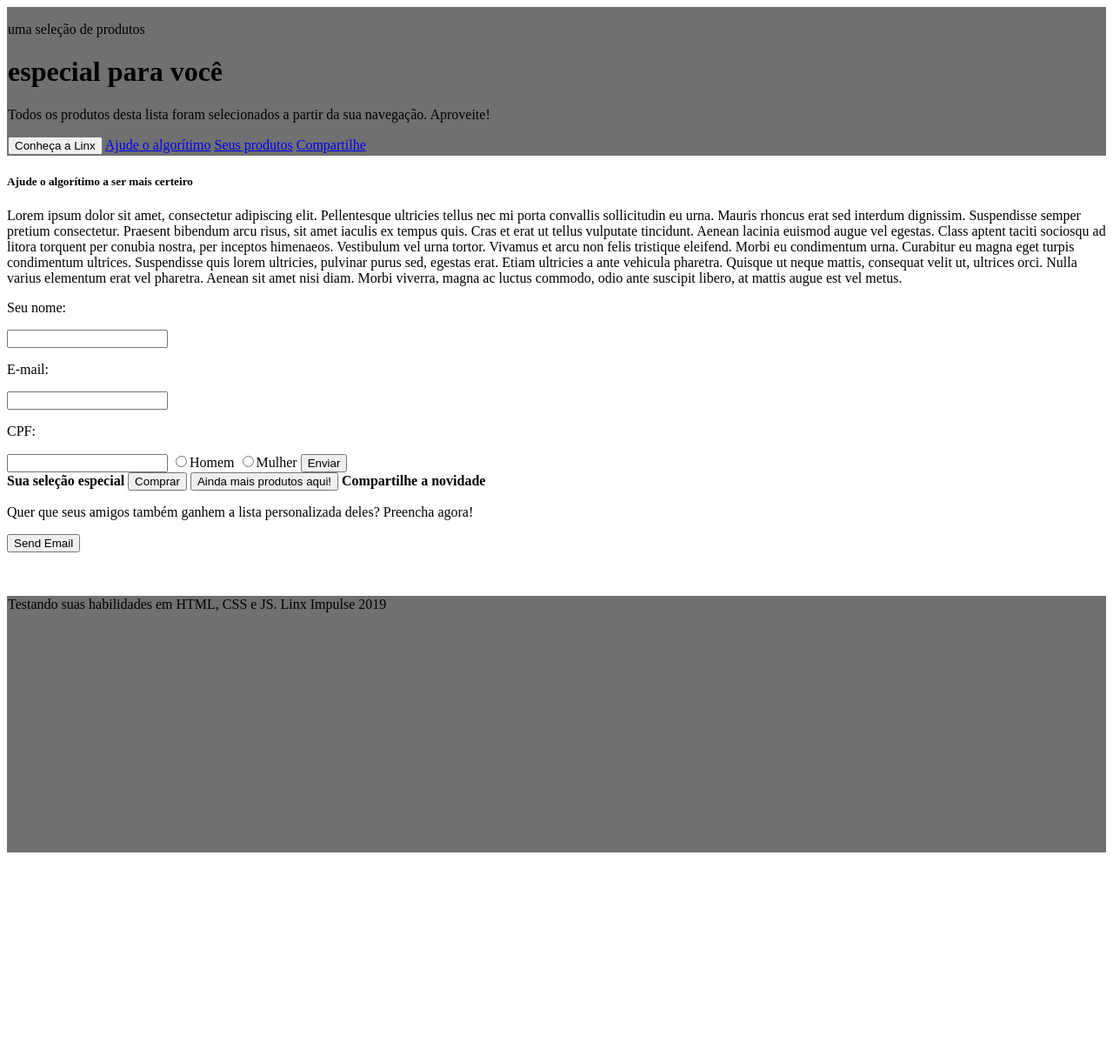
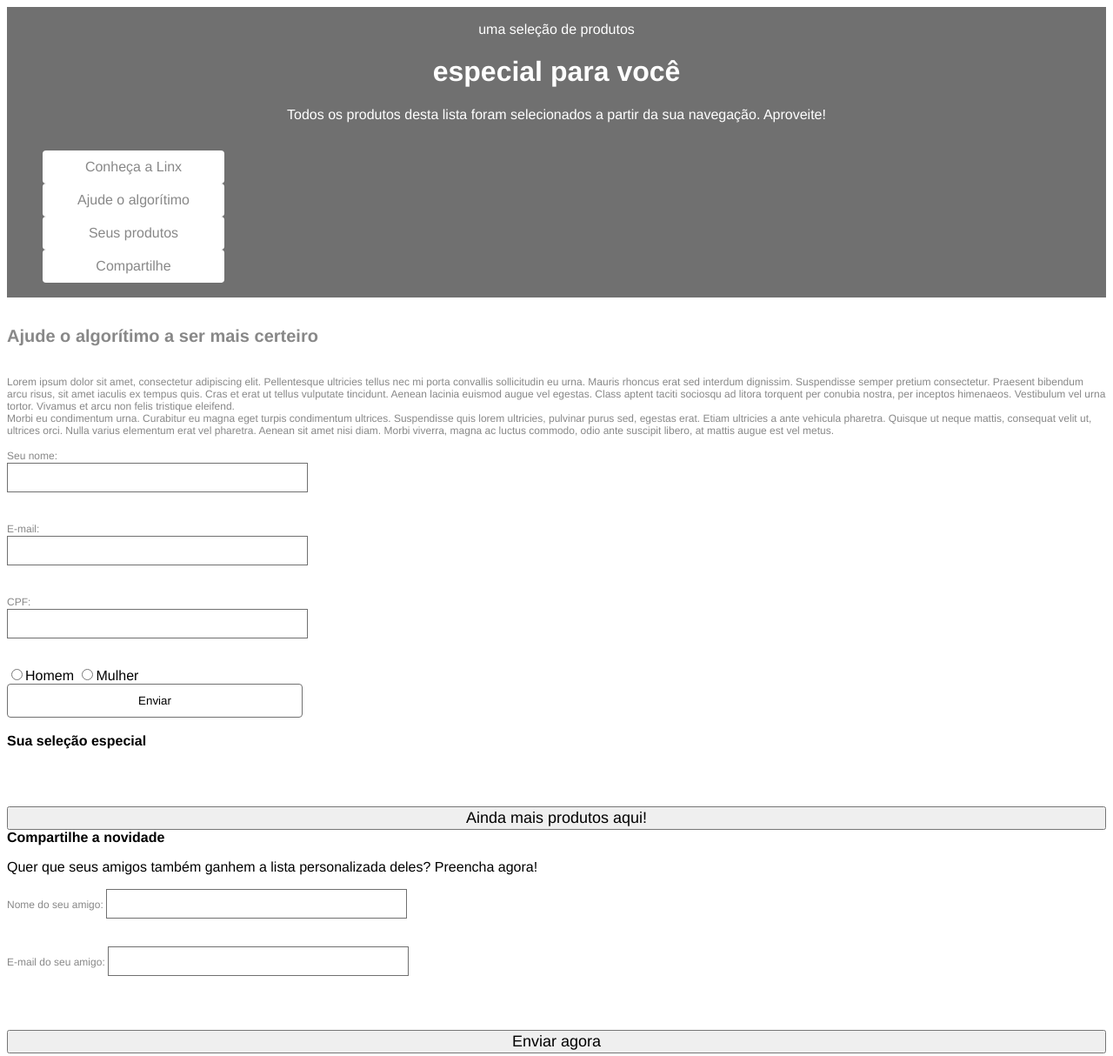
Before and after one commit to AbnerAWR/DesafioLinx, a plain HTML site: page html/index.html in a window 1280 px wide. Shown: the top 1214 px of the page at 87% size. Before the commit the page ends 988 px from the top, so only its background shows below. Drawn offline with Linux system fonts and the light colour scheme; no server answers.

Commit message:
change validade shared/update basic CSS

```diff
--- /dev/null
+++ b/css/style.css
@@ -0,0 +1,176 @@
+* {
+    font-family: Helvetica;
+    outline: none;
+}
+
+/* Header */
+header {
+    background: #707070 0% 0% no-repeat padding-box;
+    border: 1px solid #707070;
+}
+
+header p{
+    text-align: center;
+    font: normal normal normal 14px/16px;
+    color: #FFFFFF;
+}
+
+h1{
+    text-align: center;
+    letter-spacing: 0px;
+    color: #FFFFFF;
+}
+
+header nav{
+    justify-content: space-between;
+}
+
+header .menu{
+    display: flex;
+}
+
+
+header nav a{
+    display: flex;
+    justify-content: space-between;
+    align-items: center;
+    padding: 20px;
+}
+
+header.menu{
+    width: 100px;
+    margin: 10px;
+    text-align: center;
+    line-height: 75px;
+    font-size: 30px;
+}
+
+
+ul li{
+    list-style: none;
+}
+
+a{
+    color: #888888;
+}
+
+a.btn{
+    background: #FFFFFF 0% 0% no-repeat padding-box;
+    border-radius: 4px;
+    text-align: center;
+    border: 0%;
+    display: block;
+    padding: 10px 40px;
+    text-decoration: none;
+}
+a.btn:hover{
+    text-decoration: none;
+    background-color: #00000029;
+    color: #fff;
+}
+
+
+/* Body */
+
+div.body-help h5{
+    text-align: left;
+    font-size: 20px;
+    letter-spacing: 0px;
+    color: #888888;
+    opacity: 1;
+}
+
+div.body-help p{
+    text-align: left;
+    font-size: 12px;
+    letter-spacing: 0px;
+    color: #888888;
+}
+
+form label{
+    font: "Helvetica Neue";
+    font-size: 12px;
+    text-align: left;
+
+    letter-spacing: 0px;
+    color: #888888;
+}
+
+form div input{
+    top: 441px;
+    left: 870px;
+    width: 340px;
+    height: 30px;
+    background: #FFFFFF 0% 0% no-repeat padding-box;
+    border: 1px solid #707070;
+    margin-bottom: 2rem;
+
+}
+
+.btn-send{
+    top: 670px;
+    left: 870px;
+    width: 340px;
+    height: 39px;
+    background: #FFFFFF 0% 0% no-repeat padding-box;
+    border: 1px solid #707070;
+    border-radius: 4px;
+}
+
+.btn-more-send{
+    margin-top: 40px;
+	width: 300px;
+	font-size: 18px;
+    margin-top: 30px;
+	text-align: center;
+    width: 100%;
+    margin-top: 30px;
+}
+
+.products-section .container .teste{
+    display: inline;
+}
+
+.btn-buy{
+    top: 1180px;
+    left: 286px;
+    width: 200px;
+    height: 30px;
+    background: #FFFFFF 0% 0% no-repeat padding-box;
+    border: 1px solid #707070;
+    border-radius: 4px;
+}
+.products-section .container .image{
+    top: 860px;
+    left: 286px;
+    width: 200px;
+    height: 150px;
+    background: #FFFFFF 0% 0% no-repeat padding-box;
+    border: 1px solid #707070;
+}
+
+
+
+/* Footer */
+footer {
+    margin-top: 50px;
+    height: 293px;
+    background: #707070 0% 0% no-repeat padding-box;
+    border: 1px solid #707070;
+}
+
+footer {
+
+display: table;
+width: calc(100% - 40px);
+transform: scale(1, -1);
+}
+
+footer div {
+    margin: 30px 0 100px;
+}
+
+footer div p {
+    text-align: center;
+    transform: scale(1, -1);
+}
--- a/html/index.html
+++ b/html/index.html
@@ -5,137 +5,121 @@
     <meta http-equiv="X-UA-Compatible" content="IE=edge">
     <meta name="viewport" content="width=device-width, initial-scale=1.0">
     <title>Document</title>
+    <link rel="stylesheet" href="../css/style.css" />
 </head>
 
-<style>
+<header class="header">
 
-    header {
-        background: #707070 0% 0% no-repeat padding-box;
-        border: 1px solid #707070;
-        opacity: 1;
-    }
-
-    footer {
-        margin-top: 50px;
-        height: 293px;
-        background: #707070 0% 0% no-repeat padding-box;
-        border: 1px solid #707070;
-        opacity: 1;
-    }
-
-    a.button {
-    -webkit-appearance: button;
-    -moz-appearance: button;
-    appearance: button;
-
-    text-decoration: none;
-    color: initial;
-}
-
-
-</style>
-
-<header class="header">
+    <div>
         <p>uma seleção de produtos</p>
 
         <h1>especial para você</h1>
 
         <p>Todos os produtos desta lista foram selecionados a partir da sua navegação. Aproveite!</p>
+    </div>
 
-    <button onclick="location.href='https://www.linx.com.br/quem-somos/'" type="button">Conheça a Linx</button>
-    <a href="#id-ajudeOAlgoritimo">Ajude o algorítimo</a>
-    <a href="#id-seusProdutos">Seus produtos</a>
-    <a href="#id-compartilhe">Compartilhe</a>
-
+            <nav class="menu">
+                <ul>
+                <li><a class="btn" href="https://www.linx.com.br/quem-somos/" target="_blank">Conheça a Linx</a></li>
+                <li><a class="btn" href="#id-ajudeOAlgoritimo">Ajude o algorítimo</a></li>
+                <li><a class="btn" href="#id-seusProdutos">Seus produtos</a></li>
+                <li><a class="btn" href="#id-compartilhe">Compartilhe</a></li>
+                </ul>
+            </nav>
 
 </header>
 <body>
 
-    <!-- Seguir
-    [x] CSS simples
-    [x] Funcionalidade de enviar email
-    [ ] Aparecer o produtos em grid
-    [ ] Botão mostrar mais
-    [ ] CSS Bonito
-    -->
-
-    <!-- corpo -->
-
-    <!-- GRID 2 -->
+    <div class="body-help" id="id-ajudeOAlgoritimo">
         <h5>Ajude o algorítimo a ser mais certeiro</h5>
 
-    <p>Lorem ipsum dolor sit amet, consectetur adipiscing elit. Pellentesque ultricies tellus nec mi porta convallis sollicitudin eu urna.
+        <p>
+            Lorem ipsum dolor sit amet, consectetur adipiscing elit. Pellentesque ultricies tellus nec mi porta convallis sollicitudin eu urna.
             Mauris rhoncus erat sed interdum dignissim. Suspendisse semper pretium consectetur.
             Praesent bibendum arcu risus, sit amet iaculis ex tempus quis. Cras et erat ut tellus vulputate tincidunt.
             Aenean lacinia euismod augue vel egestas. Class aptent taciti sociosqu ad litora torquent per conubia nostra, per inceptos himenaeos. Vestibulum vel urna tortor.
-    Vivamus et arcu non felis tristique eleifend. Morbi eu condimentum urna. Curabitur eu magna eget turpis condimentum ultrices.
+            Vivamus et arcu non felis tristique eleifend. <br>
+            Morbi eu condimentum urna. Curabitur eu magna eget turpis condimentum ultrices.
             Suspendisse quis lorem ultricies, pulvinar purus sed, egestas erat. Etiam ultricies a ante vehicula pharetra.
             Quisque ut neque mattis, consequat velit ut, ultrices orci. Nulla varius elementum erat vel pharetra. Aenean sit amet nisi diam.
-    Morbi viverra, magna ac luctus commodo, odio ante suscipit libero, at mattis augue est vel metus.</p>
+            Morbi viverra, magna ac luctus commodo, odio ante suscipit libero, at mattis augue est vel metus.
+        </p>
+    </div>
 
-    <p>Seu nome:</p>
+    <form class="form" action="" method="post">
+
+        <div class=name>
+            <label  for="name">Seu nome:</label><br>
             <input type="">
-    <p>E-mail:</p>
+        </div>
+
+        <div class="email">
+            <label  for="email">E-mail:</label><br>
             <input type="">
-    <p>CPF:</p>
+        </div>
+
+        <div class="cpf">
+            <label  for="name">CPF:</label><br>
             <input type="">
+        </div>
 
-    <input TYPE="Radio" Name="Gender" Value="Homem">Homem
-    <input TYPE="Radio" Name="Gender" Value="Mulher">Mulher
+        <div class="gender"></div>
+        <input  TYPE="Radio" Name="Gender" Value="Homem">Homem
+        <input  TYPE="Radio" Name="Gender" Value="Mulher">Mulher
+        <br>
+        <input class="btn-send" value="Enviar" type="submit">
 
-    <button>Enviar</button>
+    </form>
 
     <br>
 
-    <div class="container"></div>
+    <section class="products-section" id="id-seusProdutos">
 
         <strong>Sua seleção especial</strong>
 
+        <div class="container"></div>
+
+        <br>
+        <br>
+        <input type="button" class="btn-more-send" onclick="Get()" value="Ainda mais produtos aqui!"></button>
+    </section>
     <!-- Cards de produtos aqui -->
-    <button>Comprar</button>
 
-    <button>Ainda mais produtos aqui!</button>
 
-    <strong>Compartilhe a novidade</strong>
+    <strong id="id-compartilhe">Compartilhe a novidade</strong>
 
     <p>Quer que seus amigos também ganhem a lista personalizada deles? Preencha agora!</p>
 
+        <form method="post" action="">
+            <div>
+                <label>Nome do seu amigo: </label>
+                <input required type="text">
+                <span class="error"></span>
 
+                <br>
+                <label>E-mail do seu amigo: </label>
+                <input required type="email">
+                <span class="error"></span>
+                <br>
 
-        <form method="post">
-            <input type="button" value="Send Email" onclick="sendEmail()"/>
+                <button class="btn-more-send" type="submit" onclick="validadeFields()">Enviar agora</button>
+            </div>
         </form>
 
-
-
     <!-- footer -->
-    <footer>Testando suas habilidades em HTML, CSS e JS. Linx Impulse 2019</footer>
+    <footer>
+        <div>
+            <p>
+                Testando suas habilidades em HTML, CSS e JS.<br>
+                Linx Impulse<br>
+                2019
+            </p>
+        </div>
+    </footer>
 
 
     <script src="../script/ConsultAPI.js"></script>
     <script src="https://smtpjs.com/v3/smtp.js"></script>
+
 </body>
-
-
-<script>
-
-
-    function sendEmail() {
-
-			Email.send({
-				Host: "smtp.gmail.com",
-				Username : "AbnerWesley35@gmail.com",
-				Password : "@Abner38688066",
-				To : 'AbnerW_@hotmail.com',
-				From : "AbnerWesley35@gmail.com",
-				Subject : "teste",
-				Body : "opa teste",
-			})
-			.then(function(message){
-				alert("mail sent successfully")
-			});
-    }
-
-</script>
-
 </html>
--- a/script/ConsultAPI.js
+++ b/script/ConsultAPI.js
@@ -1,5 +1,11 @@
+
+let pageNumber = 0;
+
 function Get(){
-    fetch('https://frontend-intern-challenge-api.iurykrieger.vercel.app/products?page=1',{
+
+    pageNumber++;
+
+    fetch('https://frontend-intern-challenge-api.iurykrieger.vercel.app/products?page=' + pageNumber,{
         method: 'GET'
     })
 
@@ -11,24 +17,61 @@ function Get(){
 
         json.products.map(function(products){
             container.innerHTML += `
-                <span> `+ products.id +` </span><br>
-                <strong> `+ products.name +` </strong><br>
+            <div class="teste">
+                <div>
+                <img class="image" src="https:` + products.image + `">
+                </div>
+                <br>
+                <span> `+ products.name +` </span><br>
                 <span> `+ products.description +` </span><br>
-                <div> <img src="https:` + products.image + `"> </div><br>
-                <span> De: R$`+ products.oldPrice +` </span>
-                <span> Por: R$ `+ products.price +` </span><br>
+                <span> De: R$`+ products.oldPrice +`,99</span>
+                <strong> Por: R$ `+ products.price +`,99 </strong><br>
+
+                <button class="btn-buy">Comprar</button>
+            </div>
             `;
 
         });
 
     });
 }
+
 Get();
 
-function showProduct(product){
-
+function sendEmail(){
+    document.querySelector("form").addEventListener("submit", event => {
+        console.log("Enviou");
+    });
 }
 
-function Main(){
+function CustomValidation(event){
+    const field = event.target;
 
+    function verifyErrors(){
+        let foundError = false;
+
+        for(const error in field.validity){
+            if(error != "customError" && field.validity[error]){
+                foundError = error;
+            }
+        }
+
+        return foundError;
+    }
+
+    const error = verifyErrors();
+
+    if(error){
+        field.setCustomValidity("Campo Obrigatório");
+    } else {
+        field.setCustomValidity("");
+    }
 }
+
+function validadeFields(){
+    const fields = document.querySelectorAll("[required]");
+
+    for (field of fields){
+        field.addEventListener("invalid", CustomValidation);
+    }
+}
```
Lines whose indentation alone changed are shown as unchanged.
